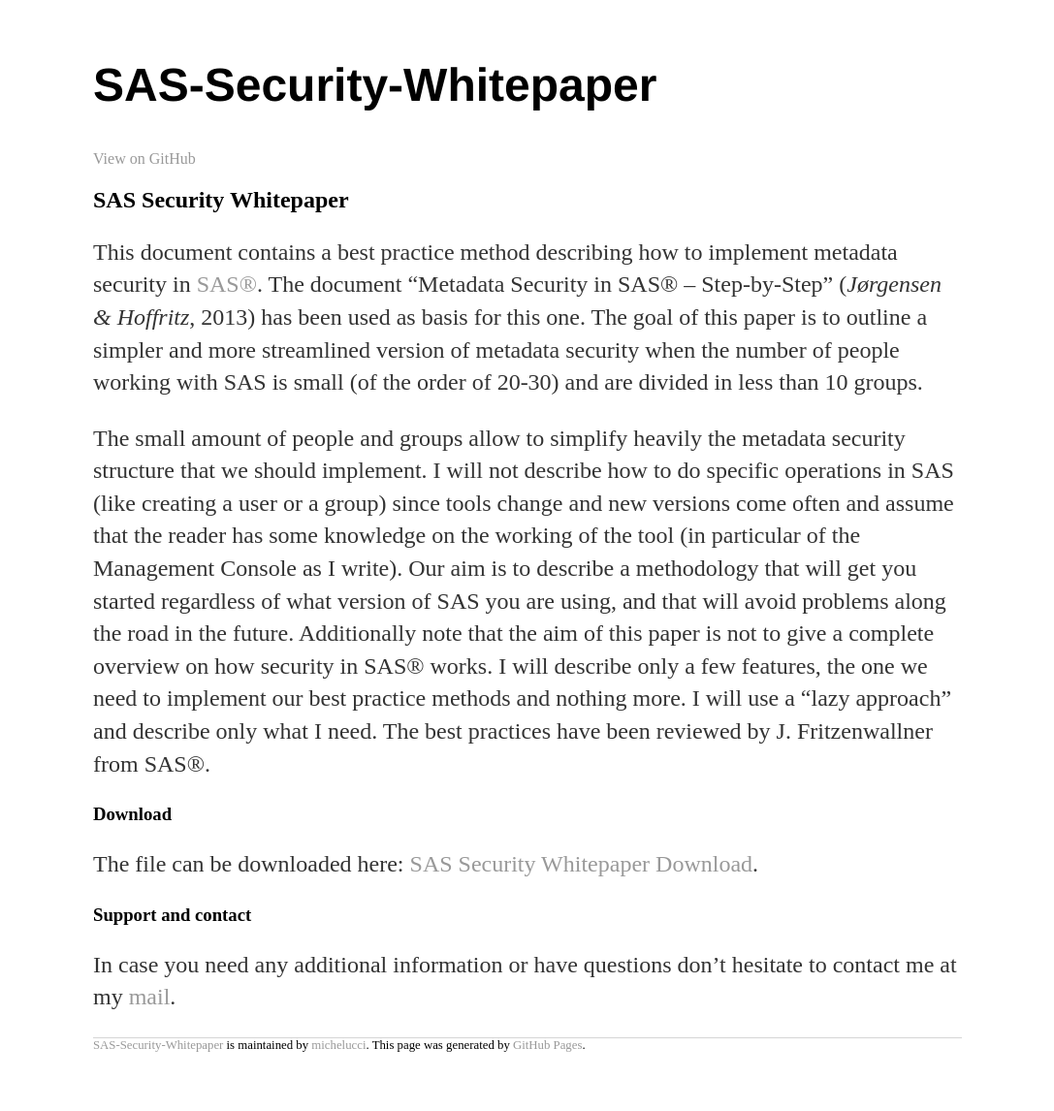
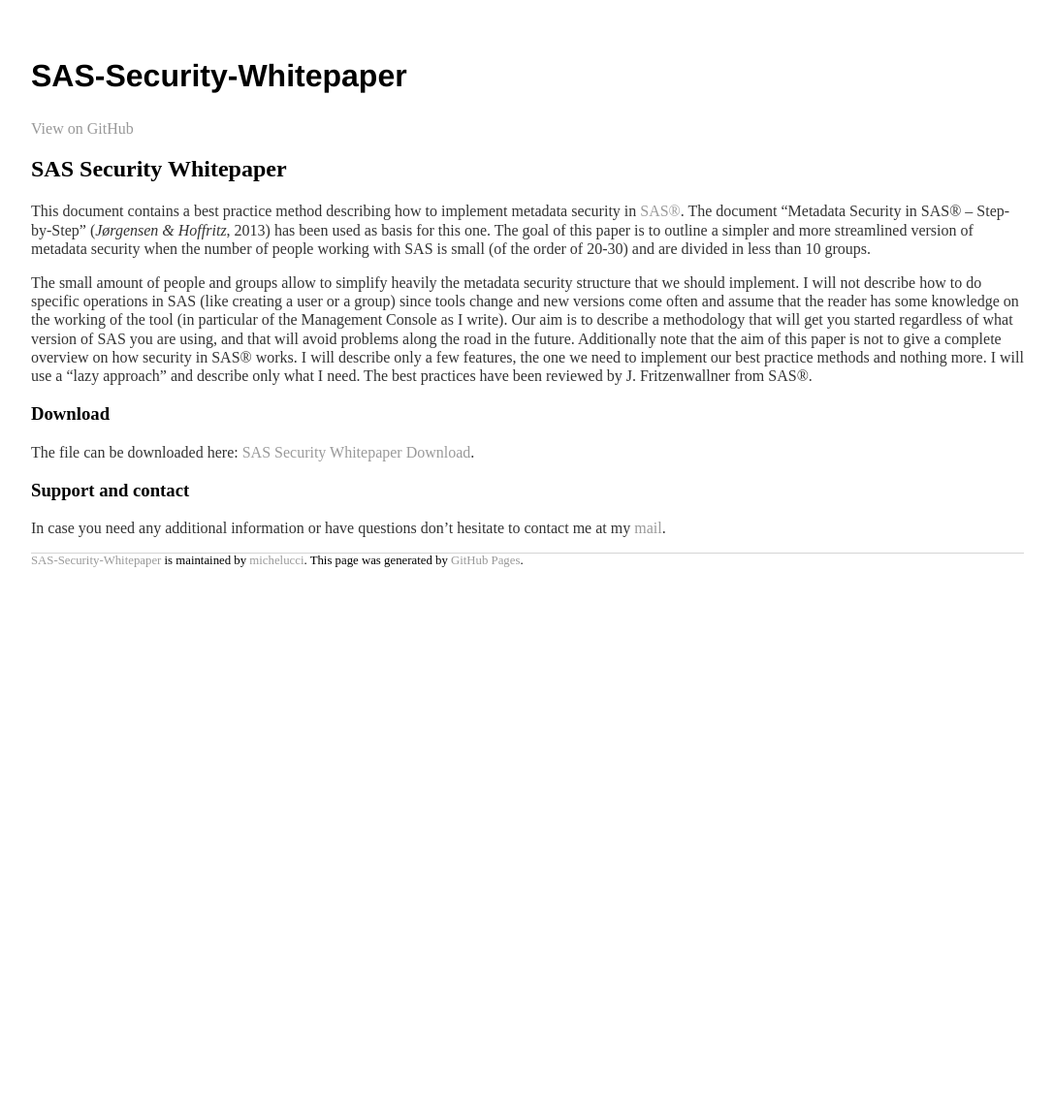
Before and after one commit to michelucci/SAS-Security-Whitepaper, a Jekyll site: the page built from README.md, in a window 1280 px wide. Shown: the whole page at 97% size, without its empty margins (96-1183 px from the left). Built offline with Jekyll 4.4.1, drawn with Linux system fonts in a browser that asks for light colours; our own code applies the rules of GitHub Pages for plain Markdown files; the repository's description, which GitHub fills in, is left out; after the commit the page ends 900 px from its top, so only the background shows below that.

Commit message:
Update main.css

```diff
--- a/css/main.css
+++ b/css/main.css
@@ -1,6 +1,6 @@
 body {
     margin: 60px auto;
-    width: 70%;
+    width: 80%;
 }
 nav ul, footer ul {
     font-family:'Helvetica', 'Arial', 'Sans-Serif';
@@ -20,12 +20,12 @@ a:hover {
     text-decoration: underline;
 }
 h1 {
-    font-size: 3em;
+    font-size: 2em;
     font-family:'Helvetica', 'Arial', 'Sans-Serif';
 }
 p {
-    font-size: 1.5em;
-    line-height: 1.4em;
+    font-size: 1em;
+    line-height: 1.2em;
     color: #333;
 }
 footer {
```
